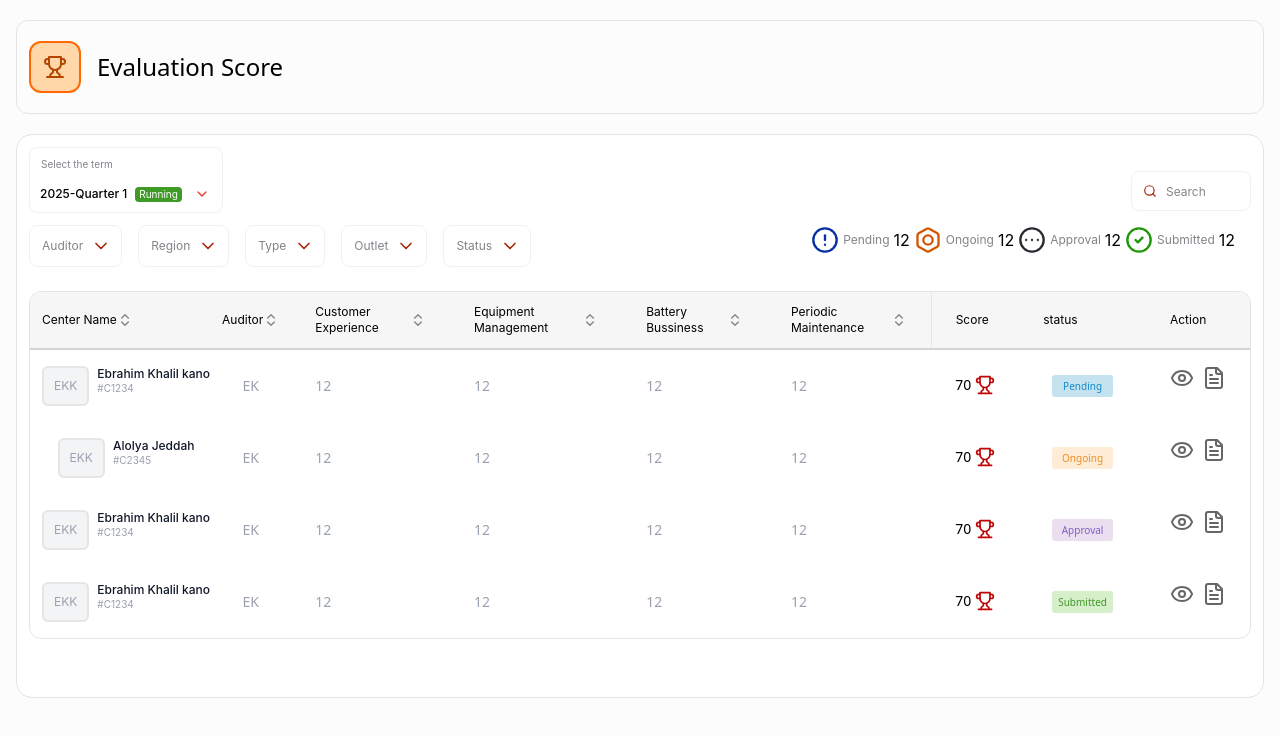
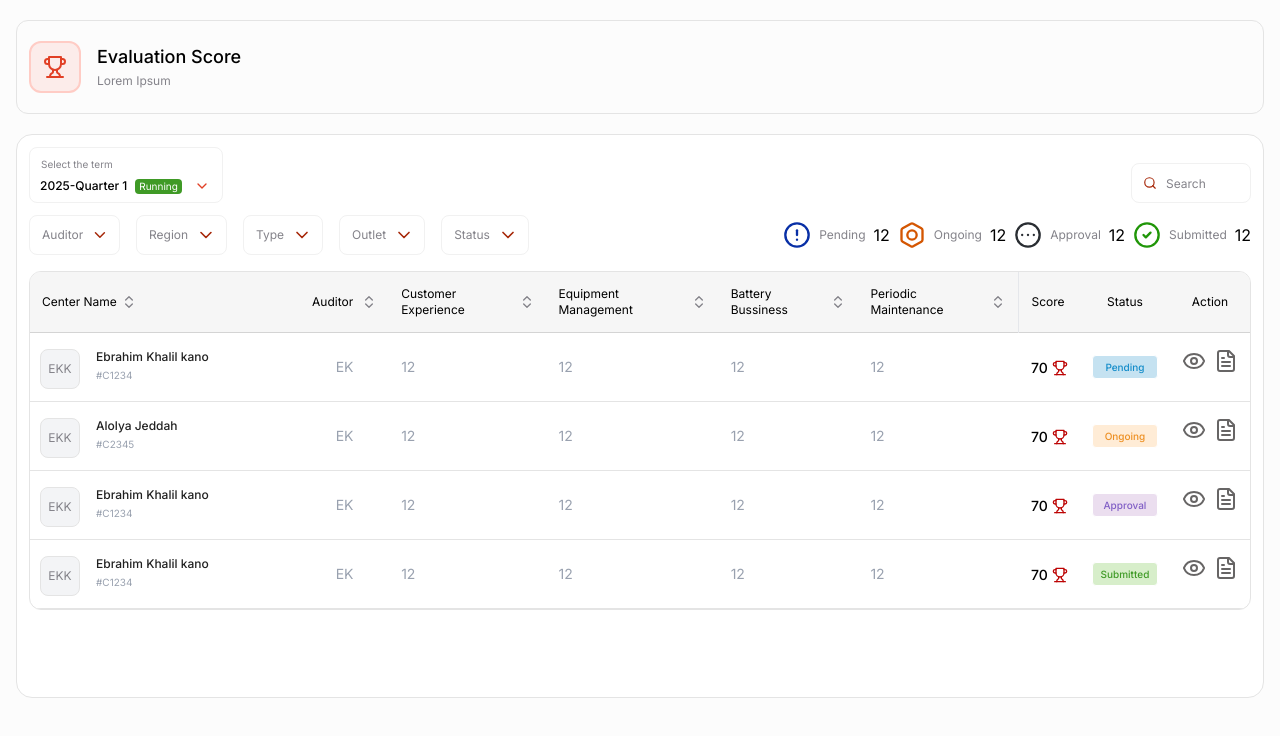
Before and after one commit to razik-r/AutoSmartTask, a React (Vite) app: page / in a window 1280 px wide. Shown: the top 736 px of the page. Built offline with nearby package versions, Linux system fonts and the light colour scheme.

Commit message:
layout-font-colors-fixes-updated

```diff
--- a/package.json
+++ b/package.json
@@ -9,12 +9,12 @@
     "build": "vite build",
     "lint": "eslint .",
     "preview": "vite preview",
-    "predeploy":"npm run build",
-    "deploy":"gh-pages -d dist"
-
+    "predeploy": "npm run build",
+    "deploy": "gh-pages -d dist"
   },
   "dependencies": {
     "@tailwindcss/vite": "^4.0.9",
+    "inter-ui": "^4.1.0",
     "lucide-react": "^0.477.0",
     "react": "^19.0.0",
     "react-dom": "^19.0.0",
--- a/src/App.css
+++ b/src/App.css
@@ -1,6 +1,6 @@
 
 
-
+@import url('https://fonts.googleapis.com/css2?family=Inter:wght@400;500;600;700&display=swap');
 @import "tailwindcss";
 @theme {
   --color-white-100: #FFFFFF;
@@ -12,9 +12,21 @@
 
   --color-green-200:#3F9A26;
 
+  --color-black-table:#212121;
+  --color-table-red:#E14026;
+
+  --color-white-300:#F3F3F3;
+ --color-trophy-red: #E14026;
+
   --font-inter: Inter;
 }
 
+
+
+
+body {
+  font-family: 'Inter', sans-serif;
+}
 
 
 /* #root {
--- a/src/pages/users/EvaluationScore/components/Dropdown.jsx
+++ b/src/pages/users/EvaluationScore/components/Dropdown.jsx
@@ -3,7 +3,7 @@ import { ChevronDown } from 'lucide-react';
 export default function Dropdown(props){
     return(
 
-        <button className="font-inter flex w-auto border-[1.5px]  py-2.5  pr-2.5 pl-3 border-gray-border rounded-[8px]  mt-3  gap-2 justify-center items-center hover:bg-gray-100">
+        <button className="font-inter flex w-auto border-[1.5px] max-h-10 max-w-[91px] py-2.5  pr-2.5 pl-3 border-gray-border rounded-[8px] mt-3  gap-2 justify-center items-center hover:bg-neutral-50 hover:shadow">
         <h1 className="text-text-gray text-xs/4">{props.text}</h1>
         <ChevronDown className=' w-5 h-5' color="#a62708" />
         </button>
--- a/src/pages/users/EvaluationScore/components/EvaluationScore.jsx
+++ b/src/pages/users/EvaluationScore/components/EvaluationScore.jsx
@@ -25,29 +25,30 @@ export default function EvaluationScore(){
         <body className='min-h-full bg-white-200 mx-[16px] my-5 '>
 
                 <div className="min-w-full py-5 flex items-center  bg-white-200 mb-5 border border-gray-border1 rounded-[12px]">
-                    <div className="p-3 ml-3  bg-orange-200 border-2 border-orange-500 rounded-[12px]"><Trophy color="#b34700" /></div>
-                    <h1 className='ml-4  text-2xl align-text-top font-medium'>Evaluation Score</h1>
+                    <div className="p-3 ml-3  bg-[#FCECEA] border-2 border-[#FFCCC5] rounded-[12px]"><Trophy color="#E14026" /></div>
+                    <div className="flex flex-col gap-1"><h1 className='ml-4  text-lg/6 align-text-top font-medium tracking-[-0.5%]'>Evaluation Score</h1>
+                    <h2 className='ml-4 text text-text-gray text-xs/4 '>Lorem Ipsum</h2></div>
                 </div>
 
                   <div className="min-h-[564px]  rounded-[16px] border-[1.5px] p-3 bg-white border-gray-border1   ">
 
-                    <div className="flex">
+                    <div className="flex items-end">
                       <TermComponent/>
                       <SearchComponent/>
                     </div>
 
-                    <div className="flex flex-wrap sm:flex-nowrap gap-1 sm:gap-4">
+                    <div className="flex flex-wrap gap-1 sm:gap-x-4 justify-center items-center">
                     <Dropdown text="Auditor" />
                     <Dropdown text="Region" />
                     <Dropdown text="Type" />
-                    <Dropdown text="Outlet" />
+                    <Dropdown text="Outlet"/>
                     <Dropdown text="Status" />
 
-                            <div className="ml-auto px-4  font-inter py-1.5 flex flex-wrap sm: flex-nowrap justify-center items-center gap-1">
+                            <div className="ml-auto  max-h-7   font-inter py-1.5 flex flex-wrap  justify-center items-center gap-2 ">
 
                             <CircleAlert className='w-7 h-7'  color="#082fa6" />
-                              <h2 className="text-text-gray text-xs">Pending</h2>
-                              <h2 classname="text-sm">12</h2>
+                              <h2 className="text-text-gray text-xs font-normal">Pending</h2>
+                              <h2 classname="text-sm font-normal">12</h2>
 
                               <Bolt className='w-7 h-7' color="#d45602" />
                               <h2 className="text-text-gray text-xs">Ongoing</h2>
@@ -63,57 +64,50 @@ export default function EvaluationScore(){
 
 
                             </div>
-
-
-
-
-
-
-
                             </div>
 
 
         {/* table */}
 
 
-        <div className="mt-6 border-[1.5px] border-gray-border1  rounded-[12px] overflow-hidden">
+        <div className="mt-4 border-[1.5px] border-gray-border1  rounded-[12px] overflow-hidden">
         <div className="overflow-x-auto ">
             <table className="w-full text-sm text-left rtl:text-right text-black">
-                <thead className="p-3">
-                    <tr className="border-b-2 border-neutral-300 bg-[#F6F6F6] text-xs font-inter ">
-                        <th scope="col" className=" font-normal px-3 ">
-                         <h2 className='flex items-center'>Center Name    <ChevronsUpDown className="text-[#84838A] w-4 h-4"  /> </h2>
+                <thead className="p-3 h-15 ">
+                    <tr className="border-b-1 border-neutral-300 bg-[#F6F6F6] text-xs font-inter   ">
+                        <th scope="col" className=" font-normal px-3 w-auto min-w-67.5 ">
+                         <h2 className='flex items-center gap-1'>Center Name    <ChevronsUpDown className="text-[#84838A] w-4 h-4"  /> </h2>
                         </th>
-                        <th scope="col" className="p-3 font-normal  ">
-                            <h2 className='flex items-center'>Auditor   <ChevronsUpDown className="text-[#84838A] w-4 h-4"  /></h2>
+                        <th scope="col" className="p-3  font-normal min-w-[89px] ">
+                            <h2 className='flex items-center gap-2'>Auditor   <ChevronsUpDown className="text-[#84838A] w-4 h-4"  /></h2>
                         </th>
-                        <th scope="col" className="px-6 py-3 font-normal">
-                        <h2 className='flex items-center'>Customer Experience   <ChevronsUpDown className="text-[#84838A] w-4 h-4 flex-none"  /></h2>
+                        <th scope="col" className="px-3 py-3 font-normal min-w-[107px]">
+                        <h2 className='flex items-center gap-2'>Customer Experience   <ChevronsUpDown className="text-[#84838A] w-4 h-4 flex-none"  /></h2>
                         </th>
-                        <th scope="col" className="px-6 py-3 font-normal">
-                        <h2 className='flex items-center'>Equipment Management   <ChevronsUpDown className="text-[#84838A] w-4 h-4 flex-none"  /></h2>
+                        <th scope="col" className="px-3 py-3 font-normal min-w-[122px]">
+                        <h2 className='flex items-center gap-2'>Equipment Management   <ChevronsUpDown className="text-[#84838A] w-4 h-4 flex-none"  /></h2>
                         </th>
-                        <th scope="col" className="px-6 py-3 font-normal">
-                        <h2 className='flex items-center'>    Battery Bussiness <ChevronsUpDown className="text-[#84838A] w-4 h-4 flex-none"  /></h2>
+                        <th scope="col" className="px-3 py-3 font-normal min-w-[99px]">
+                        <h2 className='flex items-center gap-2'>    Battery Bussiness <ChevronsUpDown className="text-[#84838A] w-4 h-4 flex-none"  /></h2>
                         </th>
-                        <th scope="col" className="px-6 py-3 font-normal border-r border-gray-200">
-                        <h2 className='flex items-center'>  Periodic Maintenance   <ChevronsUpDown className="text-[#84838A] w-4 h-4 flex-none"  /></h2>
+                        <th scope="col" className="px-3 py-3 font-normal border-r border-gray-200 min-w-[121px] ">
+                        <h2 className='flex items-center gap-2'>  Periodic Maintenance   <ChevronsUpDown className="text-[#84838A] w-4 h-4 flex-none"  /></h2>
                         </th>
 
-                        <th scope="col" className="px-6 py-3 font-normal">
+                        <th scope="col" className="px-3 py-3 font-normal min-w-15.25 ">
                            Score
                         </th>
-                        <th scope="col" className="px-6 py-3 font-normal">
-                          status
+                        <th scope="col" className="px-3 py-3 font-normal min-w-22.5 text-center">
+                          Status
                         </th>
-                        <th scope="col" className="px-6 py-3 font-normal">
+                        <th scope="col" className="px-3 py-3 font-normal text-center min-w-19">
                           Action
                         </th>
                     </tr>
                 </thead>
                 <tbody>
                 {items.map((item) => (
-            <tr key={item.id} className="hover:bg-gray-50">
+            <tr key={item.id} className="hover:bg-gray-50 border-b border-gray-border1  ">
               <Tablecontent
                 id={item.id}
                 name={item.name}
--- a/src/pages/users/EvaluationScore/components/Searchcomponent.jsx
+++ b/src/pages/users/EvaluationScore/components/Searchcomponent.jsx
@@ -5,8 +5,8 @@ export default function Searchcomponent(){
     return(
 
 <>
-<div className="ml-auto flex justify-end font-inter mt-4">
-  <div className="flex flex-col flex-wrap px-2.5 py-3 h-10 w-30 border-[1.5px] gap-2 border-gray-border rounded-[8px] mt-2 justify-start items-center">
+<div className="ml-auto flex justify-end font-inter  max-h-10">
+  <div className="flex flex-col flex-wrap px-2.5 py-3 h-10 w-30 border-[1.5px] gap-2 border-gray-border rounded-[8px]  justify-start items-center">
     <Search className="w-4 h-4" color="#a62708" />
     <input
       type="text"
--- a/src/pages/users/EvaluationScore/components/Tablecontent.jsx
+++ b/src/pages/users/EvaluationScore/components/Tablecontent.jsx
@@ -2,36 +2,36 @@ import { Eye,FileText,Trophy } from 'lucide-react';
 export default function Tablecontent(props){
     return(
     <>
-    <th scope="row" class="pl-3 py-4 flex font-normal font-inter text-xs  text-gray-900 whitespace-nowrap justify-center items-start">
-                <div className="bg-gray-100 p-2.5 border-2 border-neutral-200 rounded-[6px] font-normal text-gray-400 flex ">EKK</div>
-                <div className="flex flex-col"><p className="ml-2 font-medium">  {props.name}</p>
+    <th scope="row" class=" py-3 h-16 flex font-normal font-inter text-xs ml-2.5 text-black-table whitespace-nowrap justify-start items-start gap-2">
+                <div className="bg-gray-100 w-10 h-10 border border-gray-border1 rounded-[8px] font-normal text-xs flex justify-center items-center text-text-gray ">EKK</div>
+                <div className="flex flex-col gap-1"><p className="ml-2 font-medium">  {props.name}</p>
                 <p className="ml-2 text-gray-400 font-normal text-[10px]">{props.id}</p></div>
 
                 </th>
-                <td className="px-6 py-4 text-gray-400 text-center">
+                <td className="p-3 text-gray-400 text-center">
                     EK
                 </td>
-                <td class="py-4 px-6 text-gray-400 text-left">
+                <td class="px-3 py-3 text-gray-400 text-left">
                     {props.value}
                 </td>
-                <td className="px-6 py-4  text-gray-400 ">
+                <td className="px-3 py-4  text-gray-400 ">
                     {props.value}
                 </td>
 
-                <td className="px-6 py-4  text-gray-400 ">
+                <td className="px-3 py-3  text-gray-400 ">
                     {props.value}
                 </td>
-                <td className="px-6 py-4  text-gray-400 ">
+                <td className="px-3 py-3  text-gray-400 ">
                     {props.value}
                 </td>
-                <td className="px-6 py-4 flex gap-1 font-medium text-sm/4.5 items-center">
-                    70<Trophy size={20} color="#bd0505" />
+                <td className="px-3 py-4 flex gap-1 font-medium text-sm/4.5 items-center">
+                    70<Trophy className='w-4 h-4 text-trophy-red' size={20} color="#bd0505" />
                 </td>
-                <td className="px-8 py-4 font-medium text-[10px]/3.5">
+                <td className="px-3 py-4 font-medium text-[10px]/3.5 ">
                   <h1 className={`py-1 px-1.5  border border-white rounded-[4px] text-center ${props.className}`}>{props.btntext}</h1>
 
                 </td>
-                <td className="px-6 py-4 text-right flex space-x-2">
+                <td className="px-3 py-4 text-right flex space-x-2">
                 <button className="hover:drop-shadow-lg" >
                 <Eye color="#676565" />
                 </button>
--- a/src/pages/users/EvaluationScore/components/TermComponent.jsx
+++ b/src/pages/users/EvaluationScore/components/TermComponent.jsx
@@ -4,7 +4,7 @@ export default function Term(){
         <>
 
 
-<div className="     border-[1.5px] border-gray-border rounded-[8px] flex flex-col gap-4  py-2.5 pr-3 pl-2.5 font-inter">
+<div className="border-[1.5px] border-gray-border rounded-[8px] flex flex-col gap-2 max-h-[56px] py-2.5 pr-3 pl-2.5 font-inter">
     <p className="text-text-gray text-[10px] font-normal ml-[1px] tracking-[-0.5%] leading-3">Select the term</p>
     <div className="flex gap-2 justify-center items-center">
       <h1 className="font-medium text-xs leading-4 tracking-[-0.5%]">2025-Quarter 1</h1>
```
Also changed, not shown: 1 other file (tests, documents, lock files or other folders).
